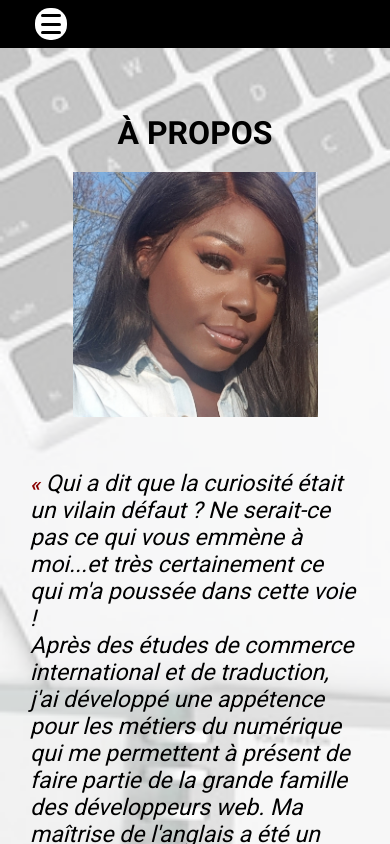
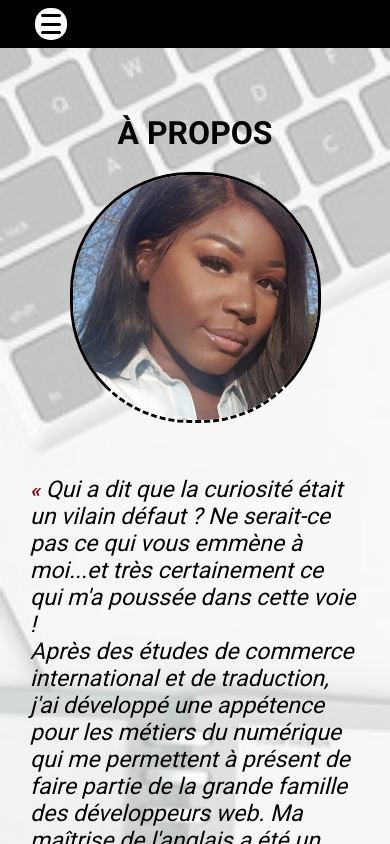
Before and after one commit to dkm94/Portfolio, a React (Create React App) app: page /AboutMe in a window 390 px wide. Shown: the top 844 px of the page. Built offline with nearby package versions, Linux system fonts and the light colour scheme; a web font is replaced by a local one.

Commit message:
responsive update

```diff
--- a/src/aboutMe.css
+++ b/src/aboutMe.css
@@ -47,7 +47,9 @@
     height: auto;
     object-fit: contain;
     width: 100%;
-    /* border-radius: 130px; */
+    border-radius: 120px;
+    border-style: solid;
+    border-bottom-style: dashed;
 }
 
 .titre-presentation {
```
